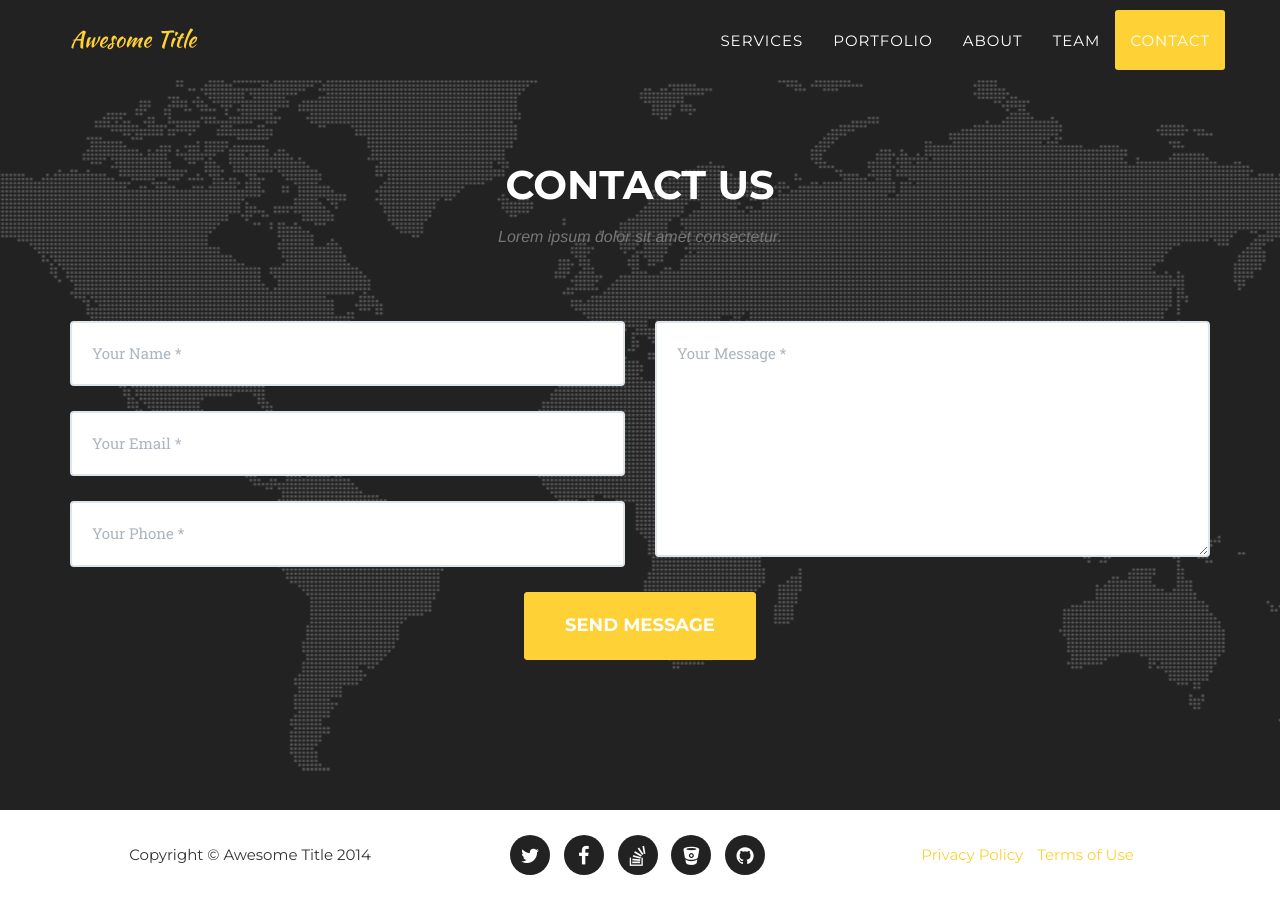
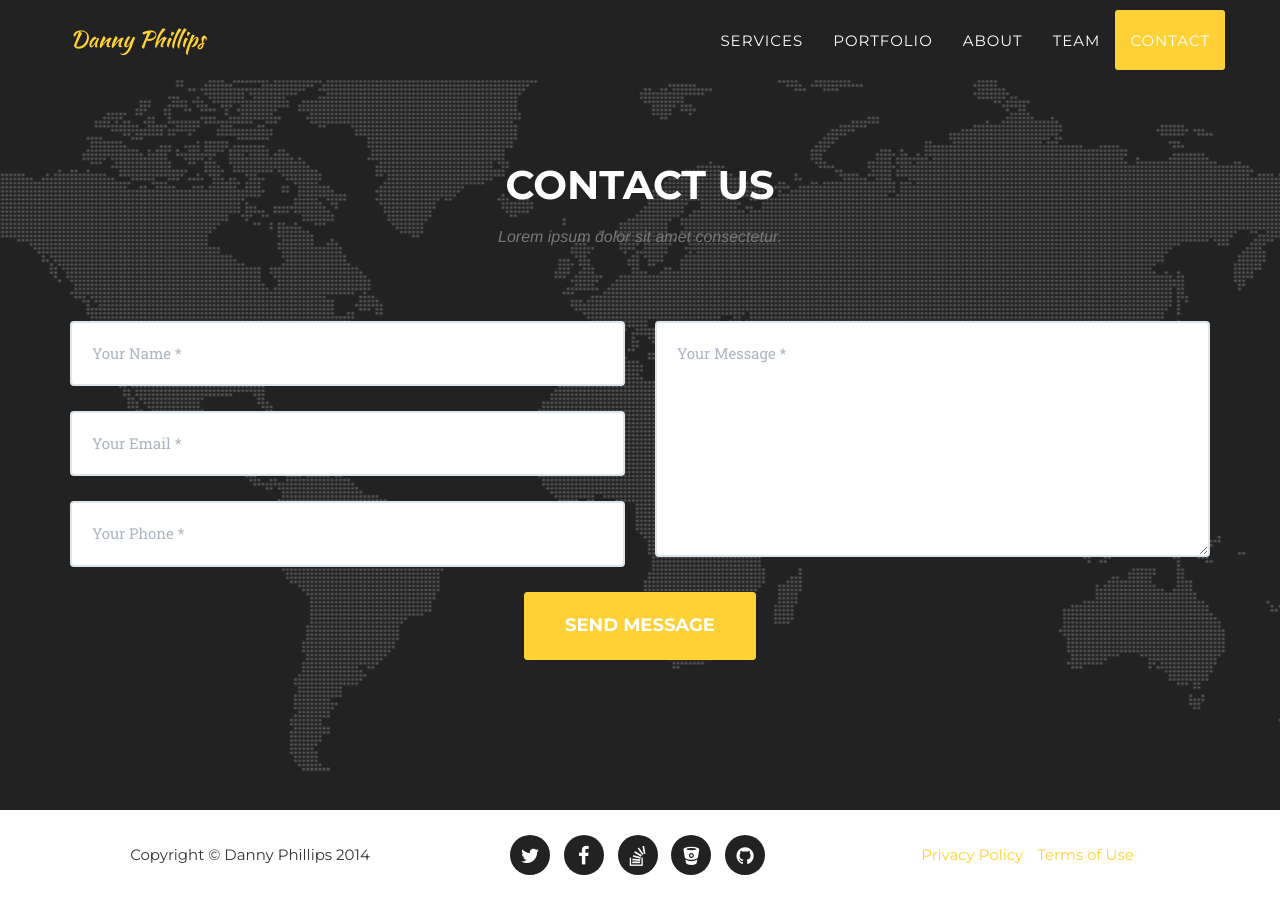
Before and after one commit to dannyphillips/website, a Jekyll site: the page built from index.html, in a window 1280 px wide and 900 px high, scrolled down 5636 px. Built offline with Jekyll 4.4.1, drawn with Linux system fonts in a browser that asks for light colours; some web fonts are replaced.

Commit message:
rebuilt site

```diff
--- a/_config.yml
+++ b/_config.yml
@@ -1,9 +1,9 @@
-url: https://y7kim.github.io
-baseurl: /agency-jekyll-theme/
+url: https://dannyphillips.me
+baseurl: /home/
 
 # Site settings
-title: Awesome Title
-email: your-email@domain.com
+title: Danny Phillips
+email: danny.phillips8l@gmail.com
 description: "Write an awesome description for your new site here. You can edit this line in _config.yml. It will appear in your document head meta (for Google search results) and in your feed.xml site description."
 
 # Color settings (hex-codes without the leading hash-tag)
```
Also changed, not shown: 7 other files.
